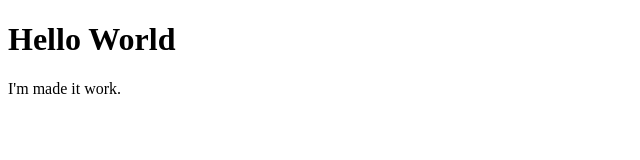
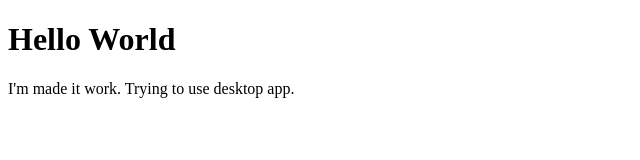
Before and after one commit to katkoler/katkoler.github.io, a plain HTML site: page index.html in a window 1280 px wide. Shown: the whole page, without its empty margins (0-640 px from the left). Drawn offline with Linux system fonts and the light colour scheme.

Commit message:
use of gui

```diff
--- a/index.html
+++ b/index.html
@@ -2,6 +2,6 @@
 <html>
 <body>
 <h1>Hello World</h1>
-<p>I'm made it work.</p>
+<p>I'm made it work. Trying to use desktop app.</p>
 </body>
 </html>
```
